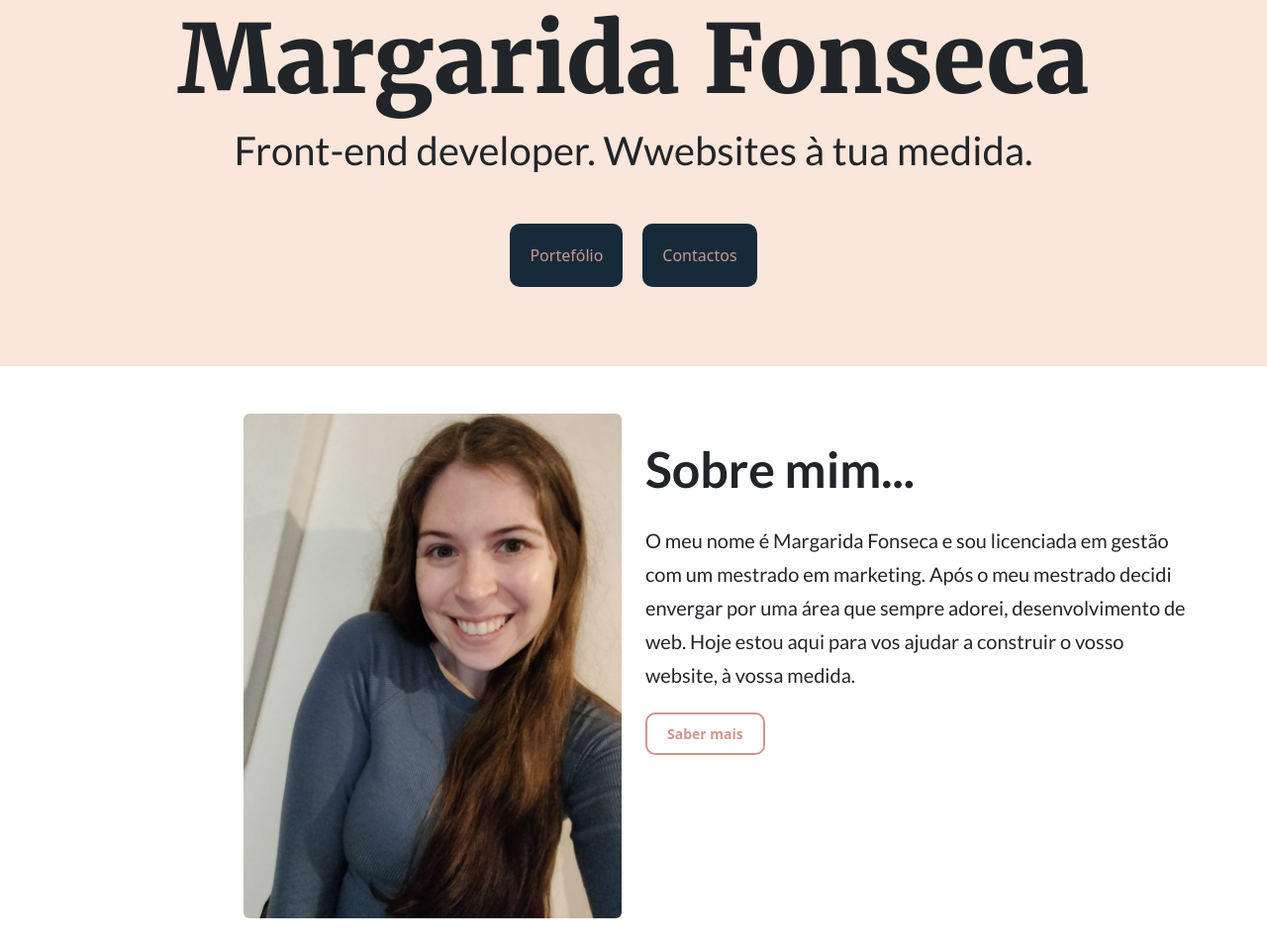
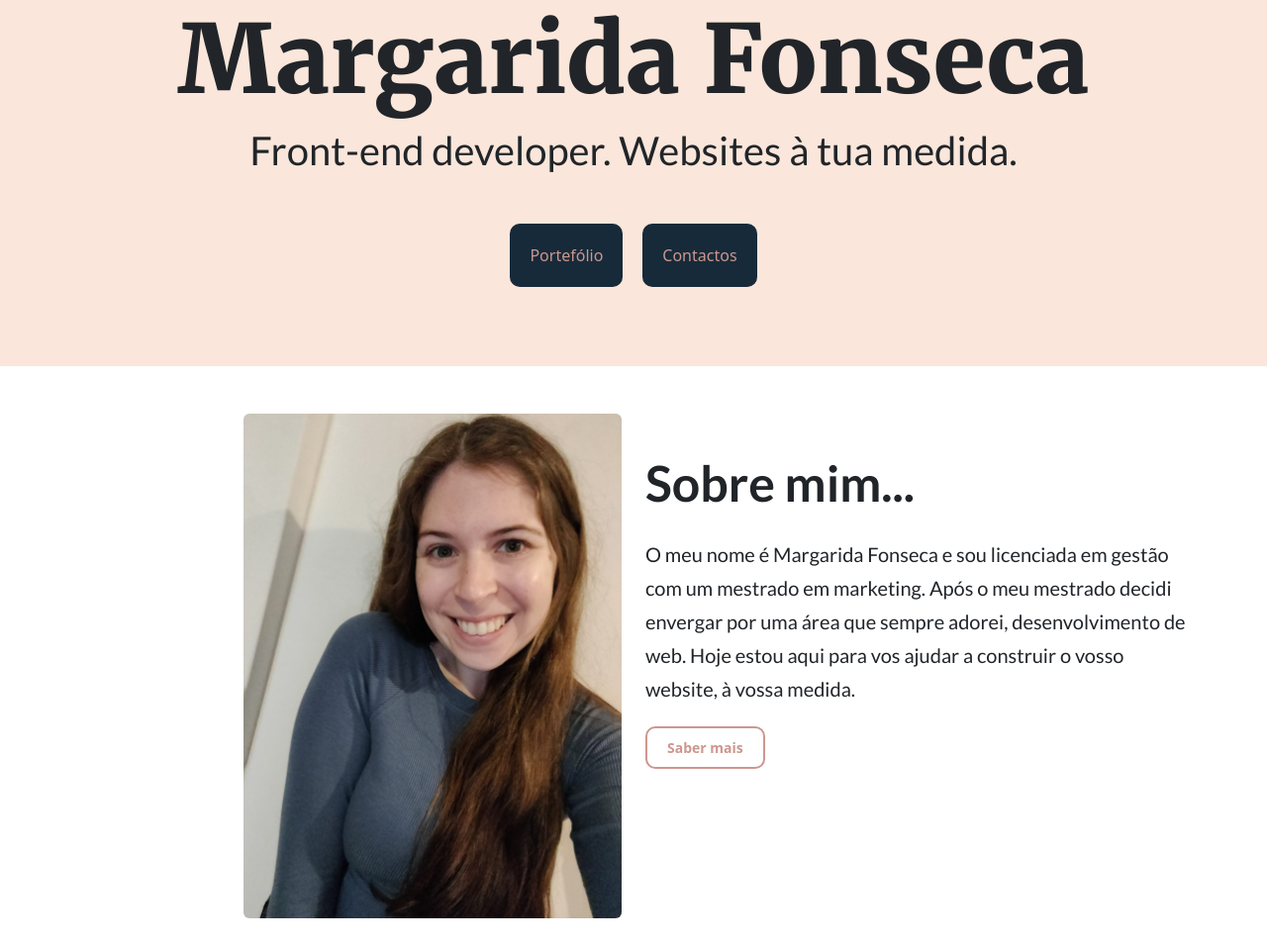
Before and after one commit to margaridamfonseca/margarida-fonseca-portfolio, a plain HTML site: page index.html in a window 1280 px wide. Shown: the part 117-1072 px from the top of the page at 99% size. Drawn offline with nearby package versions, Linux system fonts and the light colour scheme.

```diff
--- a/index.html
+++ b/index.html
@@ -40,7 +40,7 @@
       </nav>
       <div class="text-content">
         <h1>Margarida Fonseca</h1>
-        <h2>Front-end developer. Wwebsites à tua medida.</h2>
+        <h2>Front-end developer. Websites à tua medida.</h2>
         <div class="initial-buttons">
           <a href="/portfolio.html" class="button">Portefólio</a>
           <a href="/contacts.html" class="button">Contactos</a>
@@ -51,7 +51,7 @@
           <div class="col d-none d-lg-block text-end">
             <img src="/images/Foto.jpeg" alt="Foto da autora do site" class="img-fluid rounded img">
           </div>
-          <div class="col mt-3 description">
+          <div class="col description">
             <h2 class="mid-text-title">Sobre mim...</h2>
             <p>O meu nome é Margarida Fonseca e sou licenciada em gestão com um mestrado em marketing. Após o meu mestrado decidi envergar por uma área que sempre adorei, desenvolvimento de web. Hoje estou aqui para vos ajudar a construir o vosso website, à vossa medida.</p>
             <a href="/sobre.html" class="btn-learn">Saber mais</a>
--- a/src/index.css
+++ b/src/index.css
@@ -67,7 +67,9 @@ h3{
     max-width: 70%;
 }
 
-
+.description{
+    margin: 30px 0;
+}
 
 .mid-text-title{
     font-size: 50px;
```
